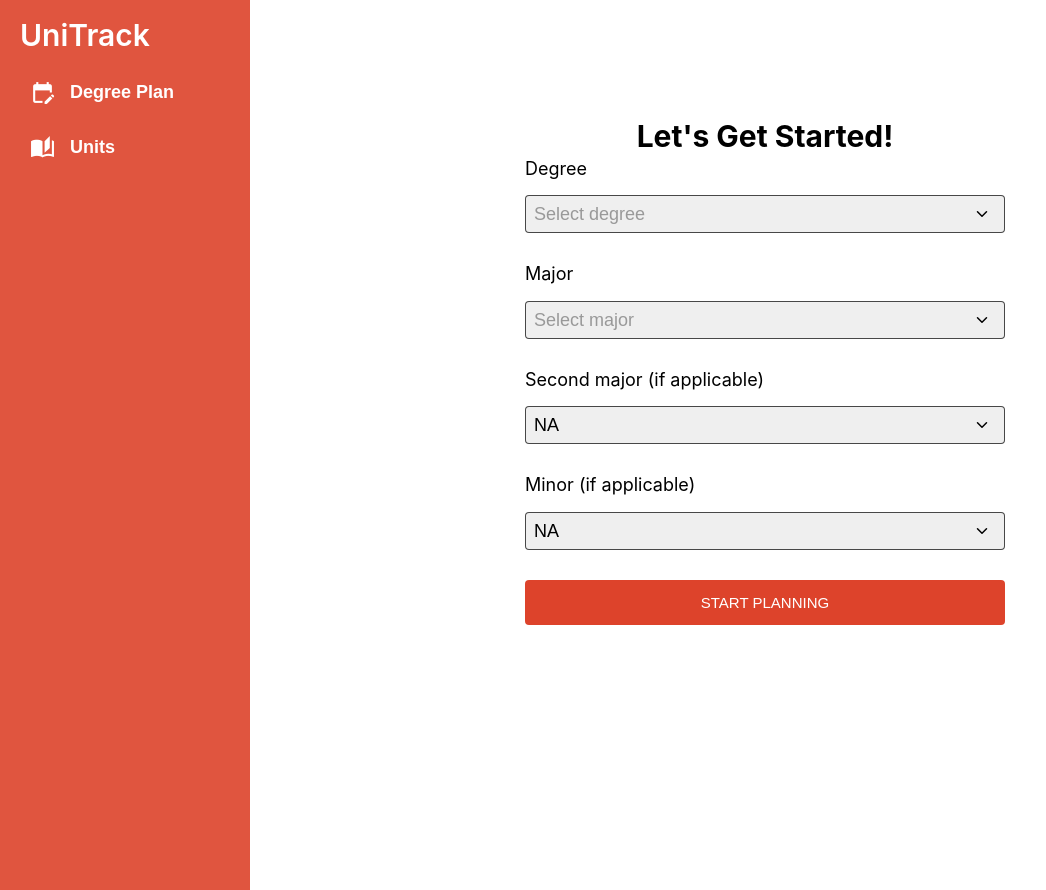
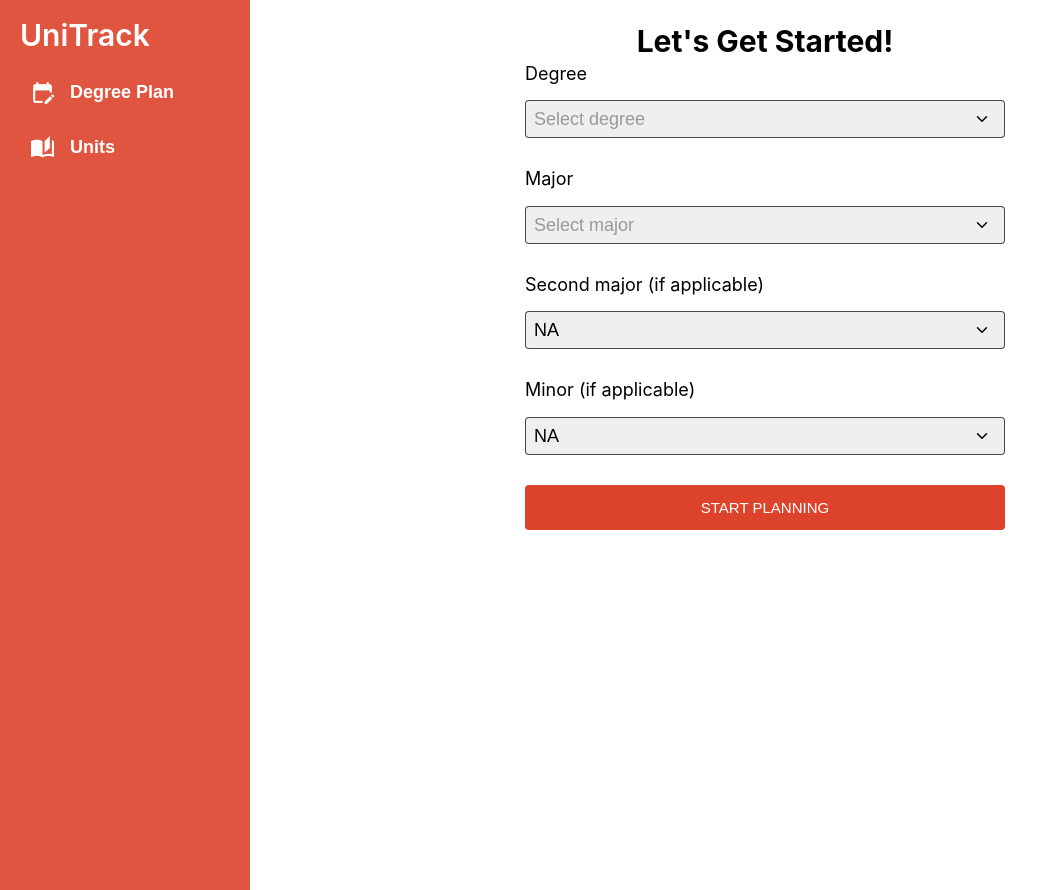
Before and after one commit to GoodGameRuler/unitrack_v3, a Next.js app: page /degreePlanner in a window 1280 px wide. Shown: the whole page, without its empty margins (0-1046 px from the left). Built offline with nearby package versions, Linux system fonts and the light colour scheme.

Commit message:
Update .detailsContainer and .formElement for responsiveness

```diff
--- a/app/degreePlanner/degreePlanner.css
+++ b/app/degreePlanner/degreePlanner.css
@@ -1,14 +1,15 @@
 .detailsContainer {
-    max-width: 60%; /* Adjust the maximum width of the form container */
+    width: 60%; /* Adjust the width of the form container */
+    min-width: 300px; /* Ensure a minimum width */
+    max-width: 800px; /* Ensure a maximum width */
     box-sizing: border-box;
     display: flex;
     justify-content: center; /* Center-align the elements horizontally */
-    align-items: center; /* Center-align the elements vertically */
-    flex-direction: column;
-    height: 90vh; /* Optionally maintain container height */
+    flex-direction: column; /* Align items vertically */
 }
 
 .formElement {
+    width: 100%; /* Ensure form elements take up full width */
     margin-bottom: 30px;
 }
 
```
